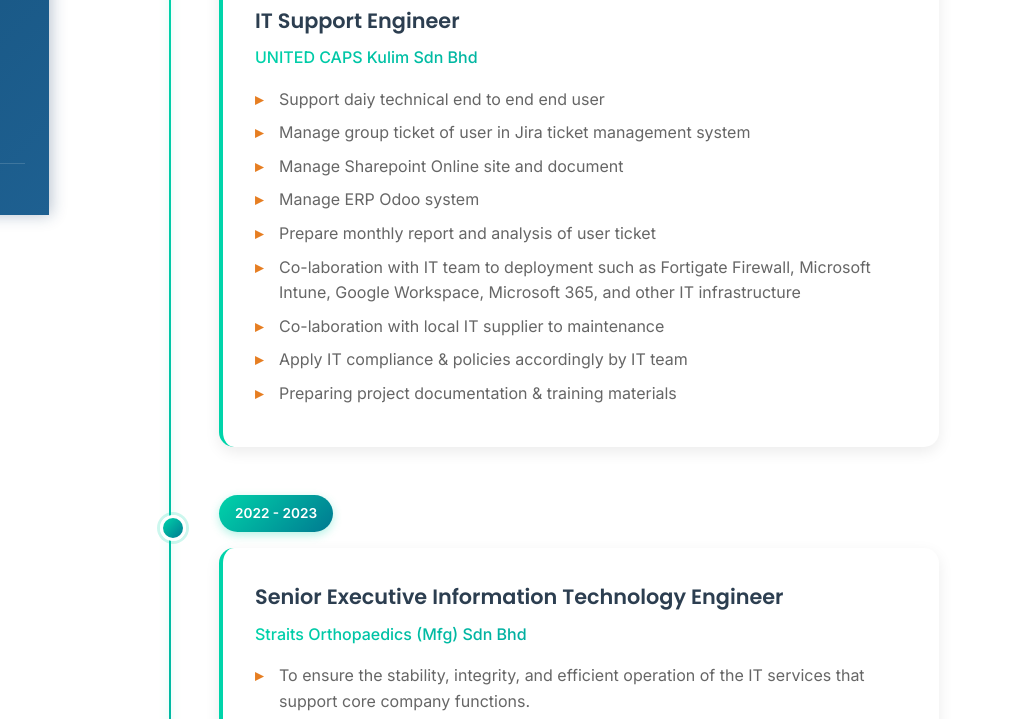
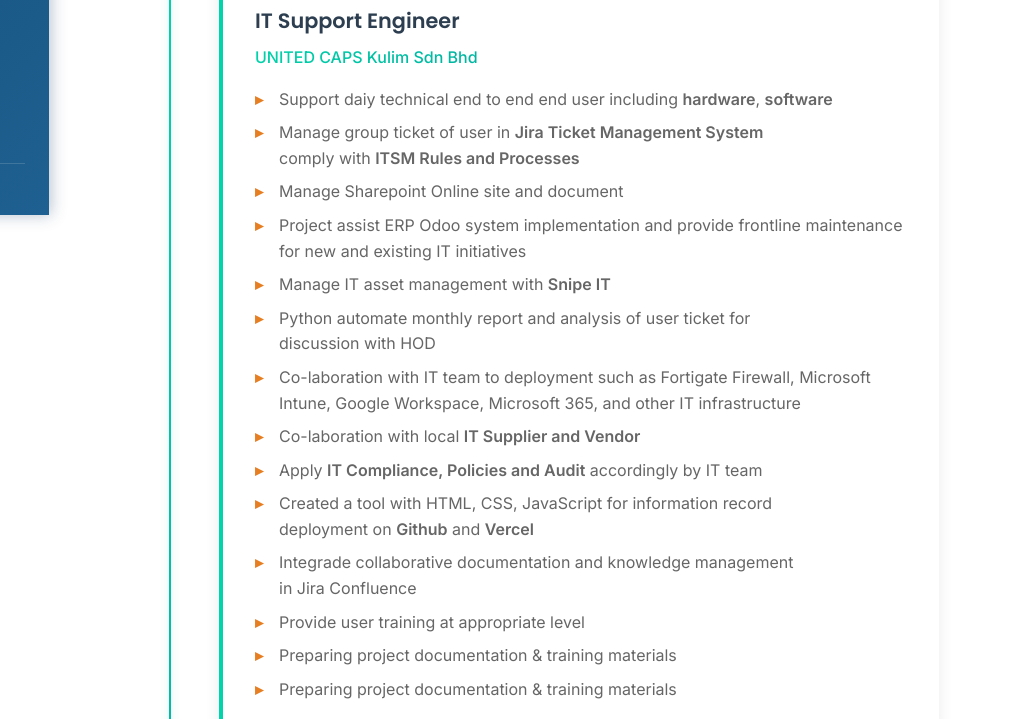
Before and after one commit to devops9128/my-resume, a plain HTML site: page index.html in a window 1280 px wide. Shown: the part 585-1304 px from the top of the page, 251-1280 px from the left. Drawn offline with Linux system fonts and the light colour scheme; no server answers.

Commit message:
update work experience info

```diff
--- a/index.html
+++ b/index.html
@@ -81,14 +81,19 @@
                         <h3 class="job-title">IT Support Engineer</h3>
                         <h4 class="company">UNITED CAPS Kulim Sdn Bhd</h4>
                         <ul class="job-description">
-                            <li>Support daiy technical end to end end user</li>
-                            <li>Manage group ticket of user in Jira ticket management system</li>
+                            <li>Support daiy technical end to end end user including <strong>hardware</strong>, <strong>software</strong></li>
+                            <li>Manage group ticket of user in <strong>Jira Ticket Management System</strong><br>comply with <strong>ITSM Rules and Processes</strong></li>
                             <li>Manage Sharepoint Online site and document</li>
-                            <li>Manage ERP Odoo system</li>
-                            <li>Prepare monthly report and analysis of user ticket</li>
+                            <li>Project assist ERP Odoo system implementation and provide frontline maintenance for new and existing IT initiatives</li>
+                            <li>Manage IT asset management with <strong>Snipe IT</strong></li>
+                            <li>Python automate monthly report and analysis of user ticket for<br>discussion with HOD</li>
                             <li>Co-laboration with IT team to deployment such as Fortigate Firewall, Microsoft Intune, Google Workspace, Microsoft 365, and other IT infrastructure</li>
-                            <li>Co-laboration with local IT supplier to maintenance </li>
-                            <li>Apply IT compliance & policies accordingly by IT team</li>
+                            <li>Co-laboration with local <strong>IT Supplier and Vendor</strong></li>
+                            <li>Apply <strong>IT Compliance, Policies and Audit</strong> accordingly by IT team</li>
+                            <li>Created a tool with HTML, CSS, JavaScript for information record<br>deployment on <strong>Github</strong> and <strong>Vercel</strong></li>
+                            <li>Integrade collaborative documentation and knowledge management<br>in Jira Confluence</li>
+                            <li>Provide user training at appropriate level</li>
+                            <li>Preparing project documentation & training materials</li>
                             <li>Preparing project documentation & training materials</li>
                         </ul>
                     </div>
@@ -321,9 +326,9 @@
                 <div class="certification-card google-cert" data-animation="fade-up" data-delay="400" data-certificate-image="./img/Coursera.png">
                     <div class="certification-content">
                         <div class="certification-icon google">
-                            <i class="fab fa-python"></i>
+                            <i class="fab fa-google"></i>
                         </div>
-                        <h3 class="certification-title">Google Automation<>with Python</h3>
+                        <h3 class="certification-title">Google Automation<br>with Python</h3>
                         <button class="btn-certificate" onclick="showCertificate('google-python-cert')">
                             <i class="fas fa-eye"></i>
                             View Certificate
@@ -335,7 +340,7 @@
                 <div class="certification-card google-cert" data-animation="fade-up" data-delay="500" data-certificate-image="./img/googleit.png">
                     <div class="certification-content">
                         <div class="certification-icon google">
-                            <i class="fas fa-tools"></i>
+                            <i class="fab fa-google"></i>
                         </div>
                         <h3 class="certification-title">Google<br>IT Support</h3>
                         <button class="btn-certificate" onclick="showCertificate('google-it-cert')">
```
